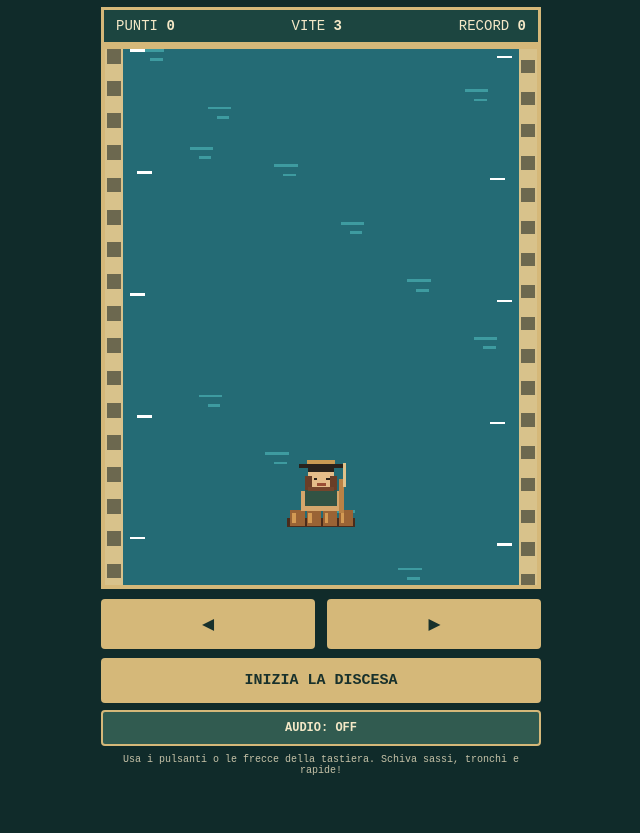
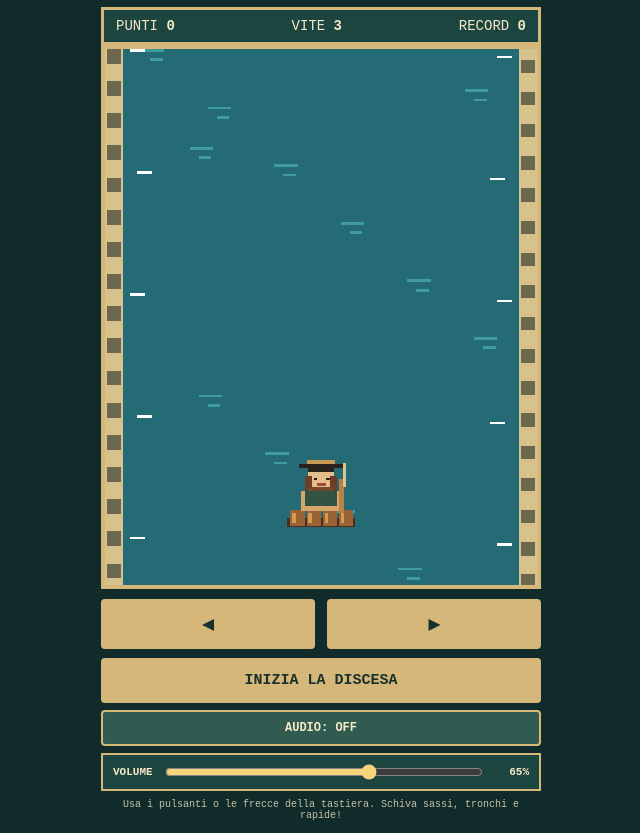
Before and after one commit to bebcasaarcangeli-max/Ol-boreler, a plain HTML site: page index.html in a window 1280 px wide. Shown: the part 82-915 px from the top of the page, without its empty margins (319-959 px from the left). Before the commit the page ends 870 px from the top, so only its background shows below. Drawn offline with Linux system fonts and the light colour scheme.

Commit message:
Add visible volume slider to game controls

```diff
--- a/index.html
+++ b/index.html
@@ -9,13 +9,13 @@ main{width:min(100%,440px);text-align:center}h1{font-size:clamp(25px,7vw,38px);l
 .hud{display:flex;justify-content:space-between;padding:8px 12px;background:#1c4540;border:3px solid #d5b879;font-size:14px}
 canvas{display:block;width:100%;height:auto;max-height:68svh;aspect-ratio:3/5;background:#286b67;border:4px solid #d5b879;image-rendering:pixelated;touch-action:none}
 .controls{display:flex;gap:12px;margin-top:10px}.controls button,#start,#audio{flex:1;background:#d5b879;color:#18312c;border:0;padding:14px;font:bold 18px monospace;touch-action:none;border-radius:4px}
-#start{width:100%;margin-top:9px;font-size:15px}#audio{display:block;width:100%;margin-top:7px;background:#315b50;color:#f4e8c7;border:2px solid #d5b879;padding:9px;font:bold 12px monospace;border-radius:4px}.hint{font-size:10px;opacity:.8;margin-top:8px}
+#start{width:100%;margin-top:9px;font-size:15px}#audio{display:block;width:100%;margin-top:7px;background:#315b50;color:#f4e8c7;border:2px solid #d5b879;padding:9px;font:bold 12px monospace;border-radius:4px}.volume{display:flex;align-items:center;gap:10px;margin-top:7px;padding:7px 10px;background:#1c4540;border:2px solid #d5b879;font:bold 11px monospace}.volume input{flex:1;min-width:0;accent-color:#f5d47b}.volume output{width:34px;text-align:right}.hint{font-size:10px;opacity:.8;margin-top:8px}
 </style></head>
 <body><main><h1>OL BORÉLER</h1><p>LA CORSA SULL'ACQUA</p>
 <div class="hud"><span>PUNTI <b id="score">0</b></span><span>VITE <b id="lives">3</b></span><span>RECORD <b id="best">0</b></span></div>
 <canvas id="game" width="240" height="400" aria-label="Gioco Ol Boréler"></canvas>
 <div class="controls"><button id="left" aria-label="Sinistra">◀</button><button id="right" aria-label="Destra">▶</button></div>
-<button id="start">INIZIA LA DISCESA</button><button id="audio" aria-pressed="false">AUDIO: OFF</button><div class="hint">Usa i pulsanti o le frecce della tastiera. Schiva sassi, tronchi e rapide!</div>
+<button id="start">INIZIA LA DISCESA</button><button id="audio" aria-pressed="false">AUDIO: OFF</button><label class="volume" for="volume">VOLUME <input id="volume" type="range" min="0" max="100" value="65"><output id="volumeValue">65%</output></label><div class="hint">Usa i pulsanti o le frecce della tastiera. Schiva sassi, tronchi e rapide!</div>
 </main>
 <script type="module">
 import { createSidEngine } from "./audio-engine.js";
@@ -41,6 +41,8 @@ $('audio').addEventListener('click',async()=>{
  $('audio').textContent='AUDIO: '+(on?'ON':'OFF');
  $('audio').setAttribute('aria-pressed',String(on));
 });
+$('volume').addEventListener('input',e=>{sid.setVolume(e.target.value/100);$('volumeValue').textContent=e.target.value+'%'});
+sid.setVolume(0.65);
 function setHold(v){held=v}
 [['left',-1],['right',1]].forEach(([id,v])=>{let b=$(id);b.addEventListener('pointerdown',e=>{e.preventDefault();setHold(v)});['pointerup','pointercancel','pointerleave'].forEach(ev=>b.addEventListener(ev,()=>{if(held===v)setHold(0)}))});
 addEventListener('keydown',e=>{if(e.key==='ArrowLeft'||e.key==='ArrowRight'){e.preventDefault();setHold(e.key==='ArrowLeft'?-1:1)}if(e.key===' '&&!running)reset()});addEventListener('keyup',e=>{if(e.key==='ArrowLeft'||e.key==='ArrowRight')setHold(0)});
```
